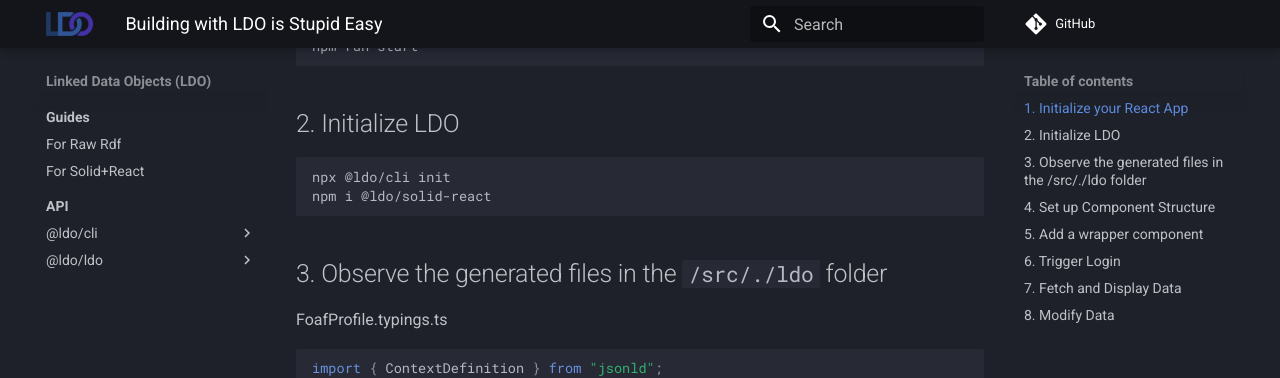
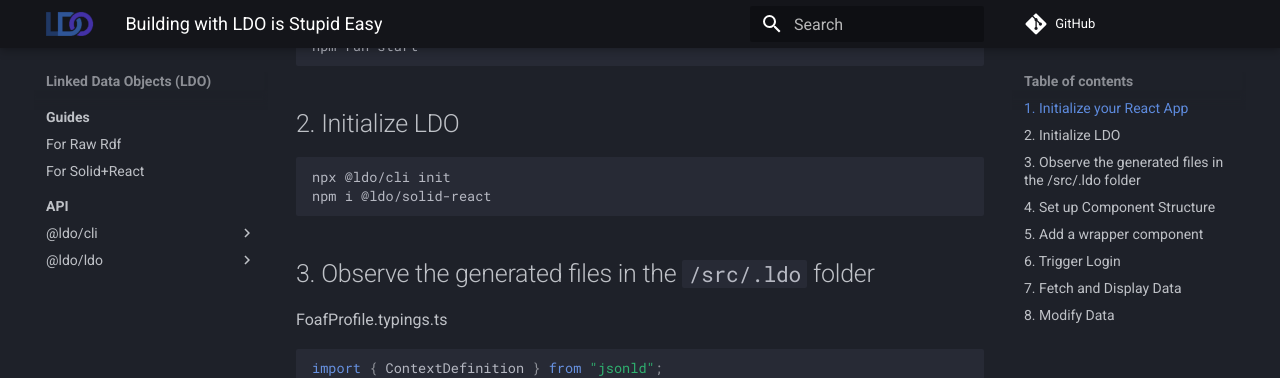
Before and after one commit to o-development/ldo.js.org, an MkDocs documentation site: the page built from docs/guides/stupid_easy/index.md, in a window 1280 px wide and 1400 px high, scrolled down 308 px. Shown: the top 378 px of the window. Built offline with MkDocs 1.6.1 and Material for MkDocs 9.7.7, drawn with Linux system fonts in a browser that asks for light colours; comment, search, counter and statistics services are not loaded.

Commit message:
Fix Typos

````diff
--- a/docs/guides/stupid_easy/index.md
+++ b/docs/guides/stupid_easy/index.md
@@ -17,7 +17,7 @@
 npm i @ldo/solid-react
 ```
 
-## 3. Observe the generated files in the `/src/./ldo` folder
+## 3. Observe the generated files in the `/src/.ldo` folder
 
 FoafProfile.typings.ts
 
````
Also changed, not shown: other parts of docs/guides/stupid_easy/index.md (+1 -1 lines).
